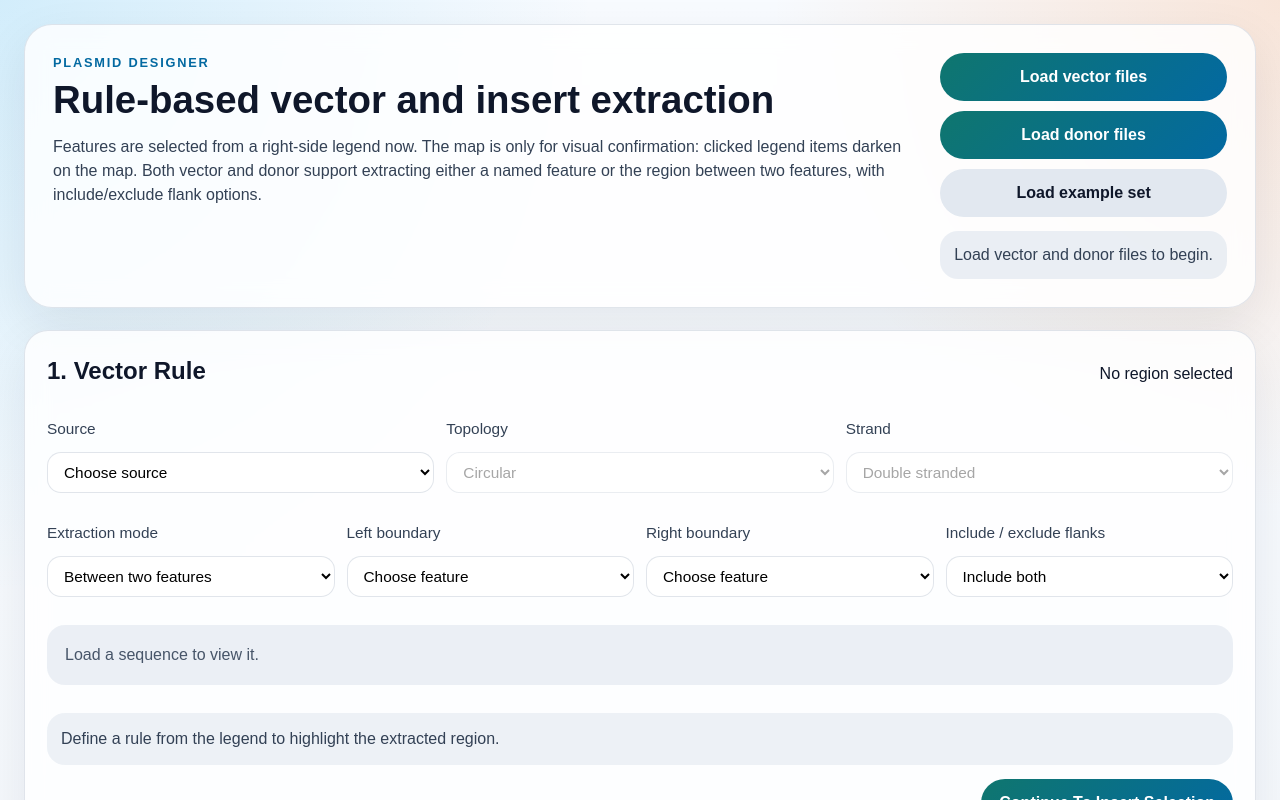
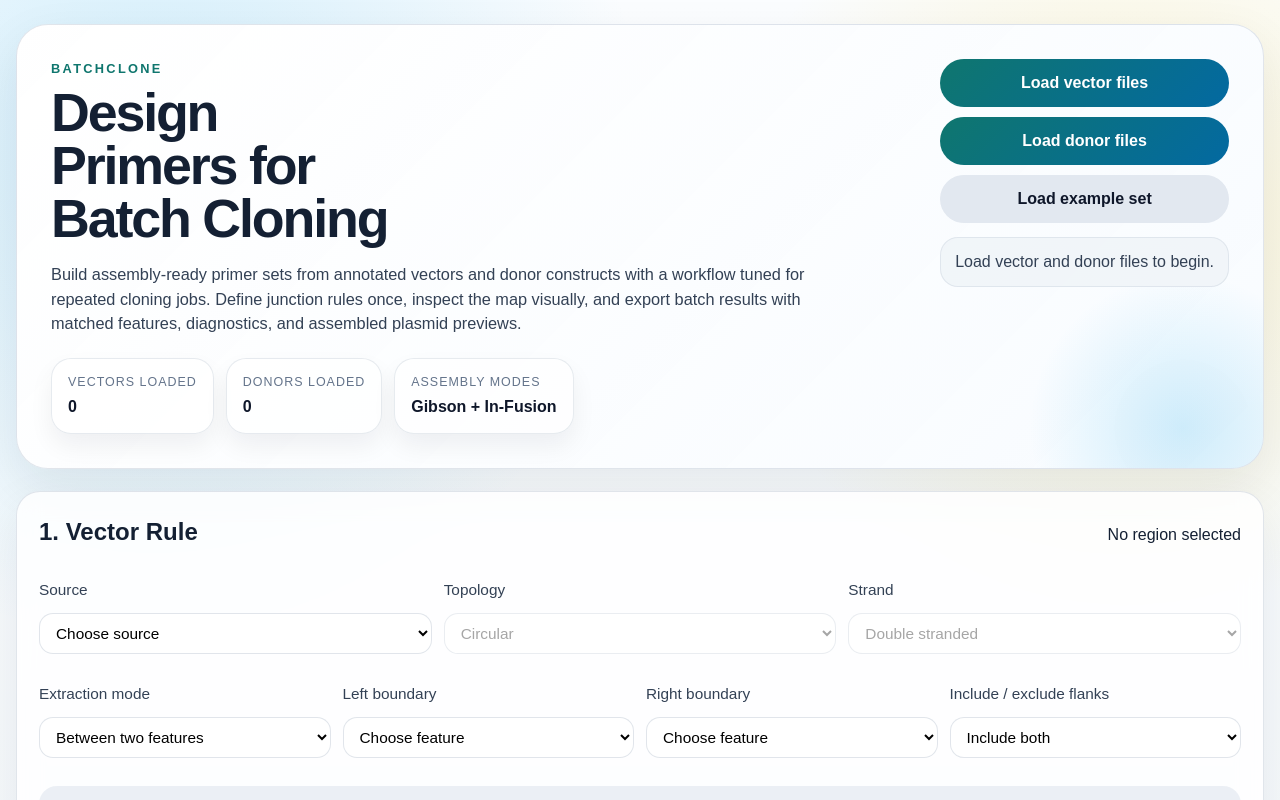
Before and after one commit to Zubair2021/BatchClone, a React (Vite) app: page / in a window 1280 px wide. Shown: the top 800 px of the page. Built offline with nearby package versions, Linux system fonts and the light colour scheme.

Commit message:
Refresh BatchClone branding

```diff
--- a/index.html
+++ b/index.html
@@ -3,7 +3,7 @@
   <head>
     <meta charset="UTF-8" />
     <meta name="viewport" content="width=device-width, initial-scale=1.0" />
-    <title>Gibson / In-Fusion Assembly Designer</title>
+    <title>Design Primers for Batch Cloning</title>
   </head>
   <body>
     <div id="root"></div>
--- a/src/App.tsx
+++ b/src/App.tsx
@@ -787,14 +787,28 @@ export default function App() {
   return (
     <div className="app-shell">
       <header className="hero">
-        <div>
-          <p className="eyebrow">Plasmid Designer</p>
-          <h1>Rule-based vector and insert extraction</h1>
+        <div className="hero-content">
+          <p className="eyebrow">BatchClone</p>
+          <h1>Design Primers for Batch Cloning</h1>
           <p className="hero-copy">
-            Features are selected from a right-side legend now. The map is only for visual confirmation:
-            clicked legend items darken on the map. Both vector and donor support extracting either a named
-            feature or the region between two features, with include/exclude flank options.
+            Build assembly-ready primer sets from annotated vectors and donor constructs with a workflow tuned
+            for repeated cloning jobs. Define junction rules once, inspect the map visually, and export batch
+            results with matched features, diagnostics, and assembled plasmid previews.
           </p>
+          <div className="hero-metrics" aria-label="Project summary">
+            <div className="hero-metric">
+              <span className="hero-metric-label">Vectors loaded</span>
+              <strong>{vectorSources.length}</strong>
+            </div>
+            <div className="hero-metric">
+              <span className="hero-metric-label">Donors loaded</span>
+              <strong>{donorSources.length}</strong>
+            </div>
+            <div className="hero-metric">
+              <span className="hero-metric-label">Assembly modes</span>
+              <strong>Gibson + In-Fusion</strong>
+            </div>
+          </div>
         </div>
         <div className="hero-actions">
           <div className="upload-stack">
--- a/src/styles.css
+++ b/src/styles.css
@@ -3,11 +3,12 @@
   font-family: "IBM Plex Sans", "Avenir Next", sans-serif;
   line-height: 1.5;
   font-weight: 400;
-  color: #0f172a;
+  color: #142033;
   background:
-    radial-gradient(circle at top left, rgba(14, 165, 233, 0.16), transparent 28%),
-    radial-gradient(circle at top right, rgba(249, 115, 22, 0.16), transparent 24%),
-    linear-gradient(180deg, #f8fbff 0%, #f1f5f9 100%);
+    radial-gradient(circle at 12% 8%, rgba(14, 165, 233, 0.18), transparent 24%),
+    radial-gradient(circle at 88% 12%, rgba(250, 204, 21, 0.18), transparent 20%),
+    radial-gradient(circle at 50% 100%, rgba(22, 163, 74, 0.08), transparent 30%),
+    linear-gradient(180deg, #fbfdff 0%, #eef4f7 100%);
 }
 
 * {
@@ -17,6 +18,7 @@
 body {
   margin: 0;
   min-width: 320px;
+  color: #142033;
 }
 
 button,
@@ -39,7 +41,9 @@ code {
 }
 
 .app-shell {
-  padding: 24px;
+  width: min(1440px, calc(100vw - 32px));
+  margin: 0 auto;
+  padding: 24px 0 40px;
 }
 
 .hero,
@@ -51,19 +55,41 @@ code {
 }
 
 .hero {
-  border-radius: 28px;
-  padding: 28px;
+  position: relative;
+  overflow: hidden;
+  border-radius: 32px;
+  padding: 34px;
   display: flex;
   gap: 24px;
   justify-content: space-between;
   align-items: flex-start;
   margin-bottom: 22px;
+  background:
+    linear-gradient(135deg, rgba(255, 255, 255, 0.92), rgba(247, 251, 255, 0.88)),
+    rgba(255, 255, 255, 0.82);
+}
+
+.hero::after {
+  content: "";
+  position: absolute;
+  inset: auto -80px -120px auto;
+  width: 320px;
+  height: 320px;
+  border-radius: 50%;
+  background: radial-gradient(circle, rgba(14, 165, 233, 0.18), transparent 68%);
+  pointer-events: none;
+}
+
+.hero-content {
+  position: relative;
+  z-index: 1;
+  max-width: 840px;
 }
 
 .eyebrow {
   margin: 0 0 8px;
-  color: #0369a1;
-  letter-spacing: 0.14em;
+  color: #0f766e;
+  letter-spacing: 0.18em;
   text-transform: uppercase;
   font-size: 0.8rem;
   font-weight: 700;
@@ -71,17 +97,54 @@ code {
 
 .hero h1 {
   margin: 0;
-  font-size: clamp(2rem, 3vw, 3.2rem);
-  line-height: 1.05;
+  max-width: 12ch;
+  font-size: clamp(2.3rem, 4.2vw, 4.4rem);
+  line-height: 0.98;
+  letter-spacing: -0.04em;
+  text-wrap: balance;
 }
 
 .hero-copy {
-  max-width: 860px;
-  margin: 14px 0 0;
+  max-width: 760px;
+  margin: 18px 0 0;
   color: #334155;
+  font-size: 1.02rem;
+}
+
+.hero-metrics {
+  display: flex;
+  flex-wrap: wrap;
+  gap: 12px;
+  margin-top: 22px;
+}
+
+.hero-metric {
+  min-width: 150px;
+  padding: 14px 16px;
+  border-radius: 20px;
+  border: 1px solid rgba(148, 163, 184, 0.22);
+  background: rgba(255, 255, 255, 0.75);
+  box-shadow: 0 12px 24px rgba(15, 23, 42, 0.06);
+}
+
+.hero-metric strong {
+  display: block;
+  margin-top: 4px;
+  font-size: 1rem;
+  color: #0f172a;
+}
+
+.hero-metric-label {
+  display: block;
+  color: #64748b;
+  font-size: 0.78rem;
+  text-transform: uppercase;
+  letter-spacing: 0.08em;
 }
 
 .hero-actions {
+  position: relative;
+  z-index: 1;
   min-width: 280px;
   display: flex;
   flex-direction: column;
@@ -126,8 +189,30 @@ code {
   min-height: 48px;
   padding: 12px 14px;
   border-radius: 18px;
-  background: rgba(226, 232, 240, 0.72);
+  background: rgba(241, 245, 249, 0.88);
   color: #334155;
+  border: 1px solid rgba(148, 163, 184, 0.2);
+}
+
+@media (max-width: 920px) {
+  .app-shell {
+    width: min(100vw - 24px, 1440px);
+    padding-top: 12px;
+  }
+
+  .hero {
+    padding: 24px;
+    flex-direction: column;
+  }
+
+  .hero h1 {
+    max-width: none;
+  }
+
+  .hero-actions {
+    width: 100%;
+    min-width: 0;
+  }
 }
 
 .workflow-stack,
```
